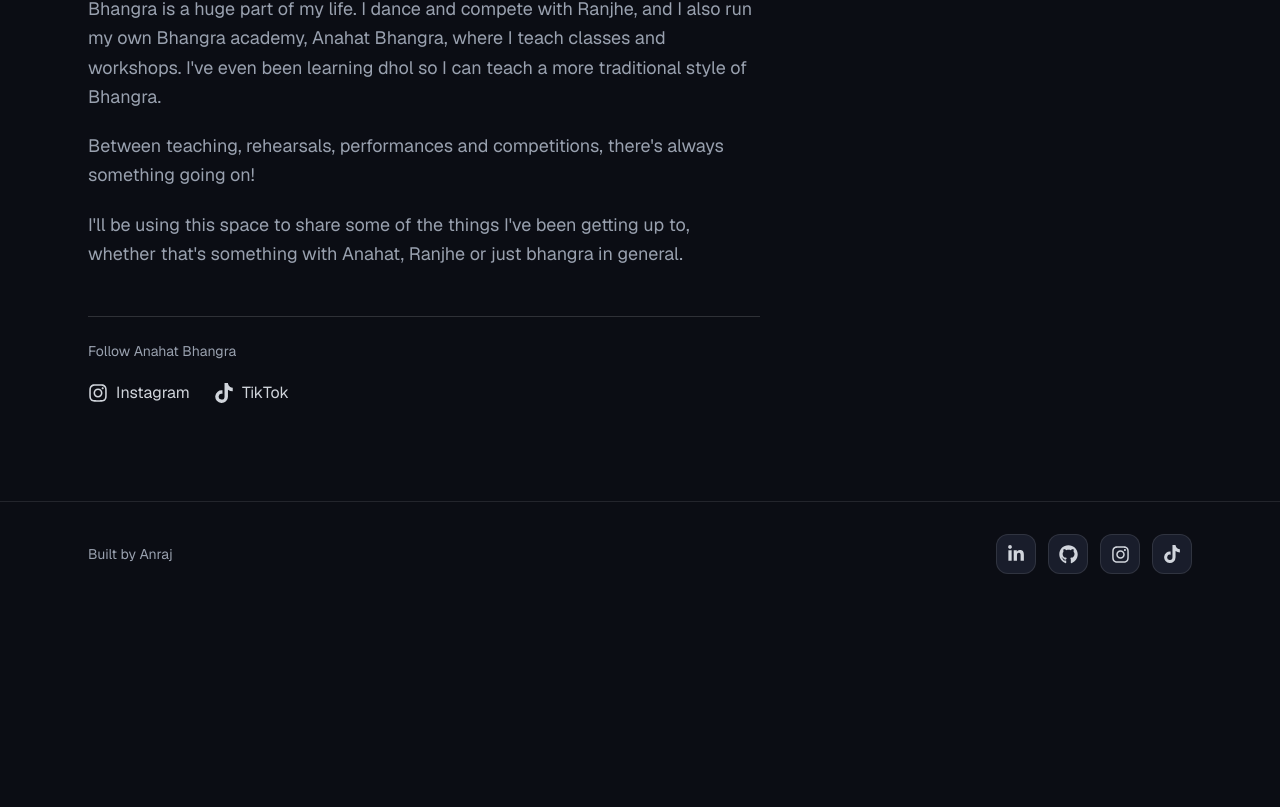
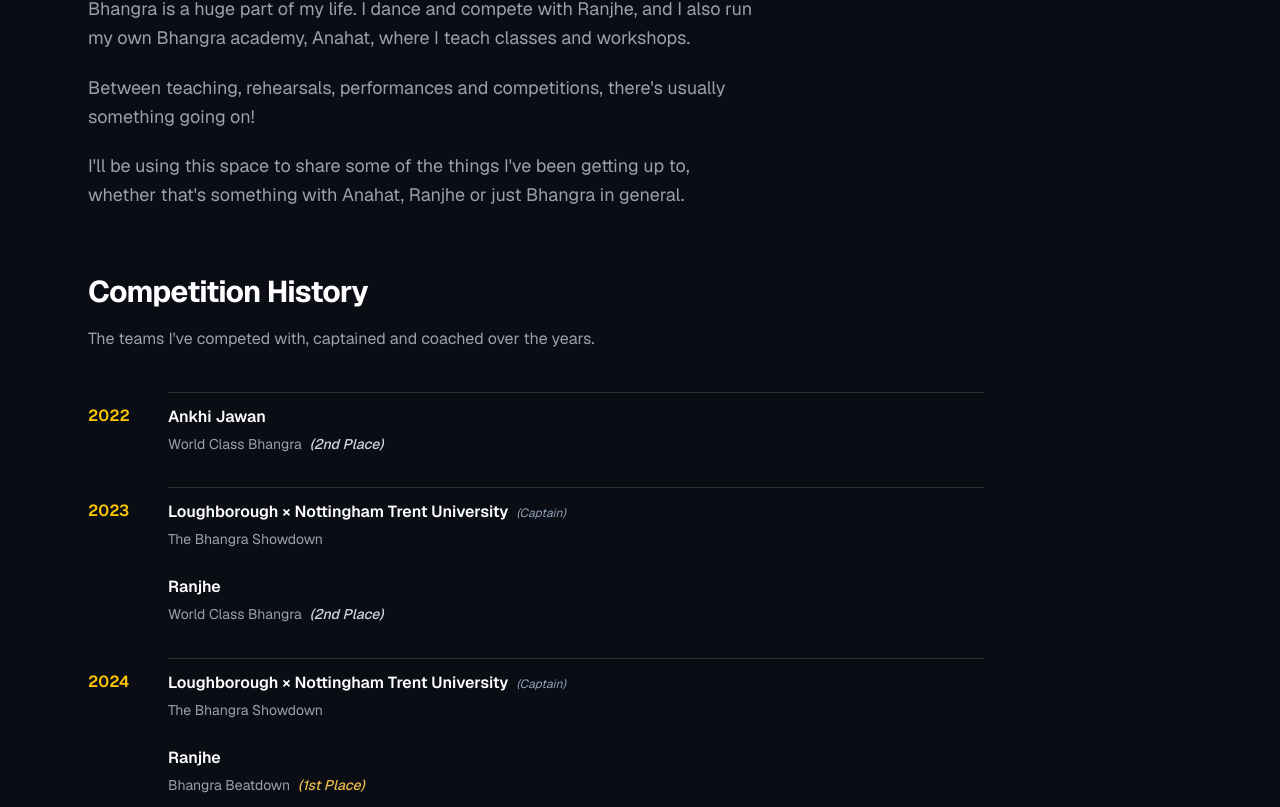
Before and after one commit to anrajplahe/anraj-website, a Next.js app: page /bhangra in a window 1280 px wide. Shown: the part 253-1060 px from the top of the page. Before the commit the page ends 859 px from the top, so only its background shows below. Built offline with nearby package versions, Linux system fonts and the light colour scheme.

Commit message:
Add Bhangra competition history

```diff
--- a/src/app/bhangra/page.tsx
+++ b/src/app/bhangra/page.tsx
@@ -5,10 +5,106 @@
 export const metadata: Metadata = {
   title: "Bhangra",
   description:
-    "A little insight into my world of Bhangra, from teaching to performing and competing.",
+    "My experiences in Bhangra, from competing and performing to coaching and teaching.",
   alternates: {
     canonical: "/bhangra",
   },
+};
+
+// Types for competition history
+type CompetitionEntry = {
+  team: string;
+  competition: string;
+  role?: "Captain" | "Coach";
+  placing?: "1st Place" | "2nd Place" | "3rd Place";
+};
+
+type CompetitionYear = {
+  year: number;
+  entries: CompetitionEntry[];
+};
+
+// Competition history organised by year
+const competitionHistory: CompetitionYear[] = [
+  {
+    year: 2022,
+    entries: [
+      {
+        team: "Ankhi Jawan",
+        competition: "World Class Bhangra",
+        placing: "2nd Place",
+      },
+    ],
+  },
+  {
+    year: 2023,
+    entries: [
+      {
+        team: "Loughborough × Nottingham Trent University",
+        competition: "The Bhangra Showdown",
+        role: "Captain",
+      },
+      {
+        team: "Ranjhe",
+        competition: "World Class Bhangra",
+        placing: "2nd Place",
+      },
+    ],
+  },
+  {
+    year: 2024,
+    entries: [
+      {
+        team: "Loughborough × Nottingham Trent University",
+        competition: "The Bhangra Showdown",
+        role: "Captain",
+      },
+      {
+        team: "Ranjhe",
+        competition: "Bhangra Beatdown",
+        placing: "1st Place",
+      },
+    ],
+  },
+  {
+    year: 2025,
+    entries: [
+      {
+        team: "Westminster × University College London",
+        competition: "The Bhangra Showdown",
+        role: "Coach",
+      },
+      {
+        team: "Ranjhe",
+        competition: "Bhangra Beatdown",
+      },
+    ],
+  },
+  {
+    year: 2026,
+    entries: [
+      {
+        team: "Raunak Bhangra",
+        competition: "The Bhangra Virsa Festival",
+        placing: "3rd Place",
+      },
+      {
+        team: "Ranjhe",
+        competition: "Bhangra Beatdown",
+        placing: "1st Place",
+      },
+    ],
+  },
+];
+
+// Gold, silver and bronze placing colours
+const placingColours: Record<
+  NonNullable<CompetitionEntry["placing"]>,
+  string
+> = {
+  "1st Place": "text-[#E8B84B]",
+  "2nd Place": "text-[#CDD5DF]",
+  "3rd Place": "text-[#CD9467]",
 };
 
 export default function BhangraPage() {
@@ -16,34 +112,107 @@
     <main className="flex-1 bg-[#0B0D14] text-white">
       <section className="mx-auto max-w-6xl px-4 py-16 sm:px-6 sm:py-24">
 
-        {/* Page Title */}
+        {/* Page Introduction */}
         <h1 className="text-4xl font-bold tracking-tight text-yellow-400 sm:text-5xl">
           Bhangra
         </h1>
 
-        {/* Introduction */}
         <div className="mt-8 max-w-2xl space-y-5 text-base leading-relaxed text-gray-400 sm:text-lg">
           <p>
-            Bhangra is a huge part of my life. I dance and compete
-            with Ranjhe, and I also run my own Bhangra academy,
-            Anahat Bhangra, where I teach classes and workshops. I've even been learning dhol so I can teach a more traditional style of Bhangra.
+            Bhangra is a huge part of my life. I dance and
+            compete with Ranjhe, and I also run my own
+            Bhangra academy, Anahat, where I teach
+            classes and workshops.
           </p>
 
           <p>
-            Between teaching, rehearsals, performances and
-            competitions, there's always something going on!
+            Between teaching, rehearsals, performances
+            and competitions, there's usually something
+            going on!
           </p>
 
           <p>
-            I'll be using this space to share some of the things
-            I've been getting up to, whether that's something
-            with Anahat, Ranjhe or just bhangra in general.
+            I'll be using this space to share some of
+            the things I've been getting up to, whether
+            that's something with Anahat, Ranjhe or just
+            Bhangra in general.
           </p>
         </div>
 
-        {/* Social Links */}
-        <div className="mt-12 max-w-2xl border-t border-white/15 pt-6">
-          <p className="mb-5 text-sm text-gray-400">
+        {/* Competition History */}
+        <section
+          aria-labelledby="competition-heading"
+          className="mt-16"
+        >
+          <h2
+            id="competition-heading"
+            className="text-2xl font-bold tracking-tight text-white sm:text-3xl"
+          >
+            Competition History
+          </h2>
+
+          <p className="mt-4 max-w-2xl leading-relaxed text-gray-400">
+            The teams I've competed with, captained and
+            coached over the years.
+          </p>
+
+          {/* Year-by-year history */}
+          <div className="mt-10 max-w-4xl space-y-8">
+            {competitionHistory.map((year) => (
+              <section
+                key={year.year}
+                aria-label={`${year.year} competitions`}
+                className="flex items-start gap-4 sm:gap-8"
+              >
+                {/* Year */}
+                <div className="w-12 shrink-0 pt-3">
+                  <h3 className="font-semibold text-yellow-400">
+                    {year.year}
+                  </h3>
+                </div>
+
+                {/* Competition Entries */}
+                <div className="min-w-0 flex-1 space-y-6 border-t border-white/15 pt-3">
+                  {year.entries.map((entry) => (
+                    <div
+                      key={`${entry.team}-${entry.competition}`}
+                    >
+                      {/* Team and Role */}
+                      <div className="flex flex-wrap items-baseline gap-x-2 gap-y-1">
+                        <h4 className="text-sm font-semibold text-white sm:text-base">
+                          {entry.team}
+                        </h4>
+
+                        {entry.role && (
+                          <span className="text-xs italic text-slate-400">
+                            ({entry.role})
+                          </span>
+                        )}
+                      </div>
+
+                      {/* Competition and Placing */}
+                      <p className="mt-1 text-sm leading-relaxed text-gray-400">
+                        {entry.competition}
+
+                        {entry.placing && (
+                          <span
+                            className={`ml-2 font-medium italic ${placingColours[entry.placing]}`}
+                          >
+                            ({entry.placing})
+                          </span>
+                        )}
+                      </p>
+                    </div>
+                  ))}
+                </div>
+              </section>
+            ))}
+          </div>
+        </section>
+
+        {/* Anahat Social Links */}
+        <div className="mt-16 max-w-2xl border-t border-white/15 pt-6">
+          <p className="mb-4 text-sm font-medium text-white">
             Follow Anahat Bhangra
           </p>
 
@@ -52,20 +221,20 @@
               href="https://www.instagram.com/anahatbhangra/"
               target="_blank"
               rel="noopener noreferrer"
-              className="inline-flex items-center gap-2 text-gray-300 transition-colors hover:text-yellow-400"
+              className="inline-flex items-center gap-2 text-sm text-gray-400 transition-colors hover:text-yellow-400"
             >
-              <FaInstagram size={20} />
-              <span>Instagram</span>
+              <FaInstagram size={18} aria-hidden="true" />
+              Instagram
             </a>
 
             <a
               href="https://www.tiktok.com/@anahatbhangra"
               target="_blank"
               rel="noopener noreferrer"
-              className="inline-flex items-center gap-2 text-gray-300 transition-colors hover:text-yellow-400"
+              className="inline-flex items-center gap-2 text-sm text-gray-400 transition-colors hover:text-yellow-400"
             >
-              <FaTiktok size={20} />
-              <span>TikTok</span>
+              <FaTiktok size={18} aria-hidden="true" />
+              TikTok
             </a>
           </div>
         </div>
```
